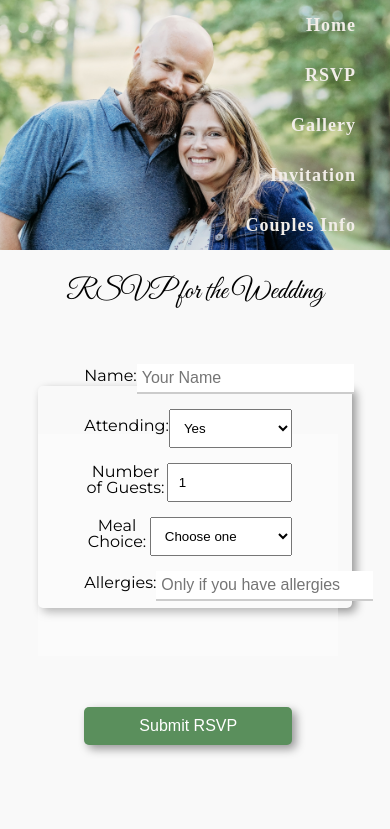
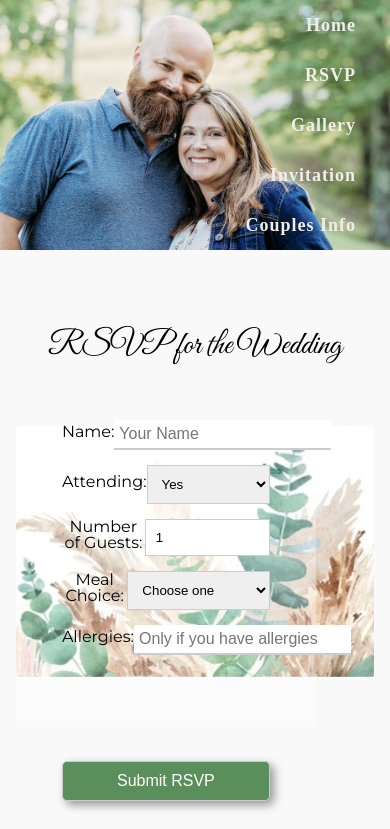
Before and after one commit to McleodHerritt/wedding-app, a React (Create React App) app in the folder client/: page /rsvp in a window 390 px wide. Shown: the top 829 px of the page. Built offline with nearby package versions, Linux system fonts and the light colour scheme; no server answers; a web font is replaced by a local one.

Commit message:
updated responsivness

```diff
--- a/client/src/pages/CouplesInfo/CouplesInfo.css
+++ b/client/src/pages/CouplesInfo/CouplesInfo.css
@@ -6,8 +6,16 @@ body {
 }
 .login-container h2 {
   text-align: center;
+  margin-top: 5rem;
   margin-bottom: 1rem;
   font-size: 3rem;
+}
+.login-form input {
+  width: 100%;
+  padding: 10px;
+  margin: 10px 0;
+  border: 1px solid #ccc;
+  border-radius: 5px;
 }
 .couples-info {
   display: flex;
--- a/client/src/pages/Invitation/invitationPage.css
+++ b/client/src/pages/Invitation/invitationPage.css
@@ -16,7 +16,7 @@
 }
 
 .flap {
-  position: absolute;
+  position: relative;
   top: 0;
   left: 0;
   width: 100%;
@@ -31,6 +31,8 @@
 
 .flap.open {
   transform: rotateX(-180deg);
+  background-color: rgb(209, 173, 140);
+  background-image: none;
 }
 
 .text-overlay {
@@ -58,18 +60,19 @@
   top: 0;
   left: 0;
   width: 100%;
-  height: 100%;
+  max-height: 100%;
   background-image: url("../../assets/invitation.jpg"); /* Adjust the path as needed */
   background-size: cover;
-  border: 1px solid rgb(241, 206, 206);
+  border: 1px solid rgb(250, 248, 248);
   flex-direction: column;
   align-items: center;
   justify-content: center;
-  opacity: 0%;
-  transition: opacity 0.5s ease; /* Smooth transition */
+  opacity: 0;
+  transition: opacity 0.8s ease; /* Smooth transition */
   padding: 20px;
   box-sizing: border-box;
   z-index: 0;
+  margin-top: 3em;
 }
 .content-behind-flap h2 {
   display: flex;
--- a/client/src/pages/RSVPPage/RSVPPage.css
+++ b/client/src/pages/RSVPPage/RSVPPage.css
@@ -47,6 +47,7 @@
   padding: 10px;
   margin-top: 5px;
   box-sizing: border-box;
+  border: 1px solid #ccc;
 }
 
 .rsvp-form button {
@@ -77,12 +78,37 @@
   .rsvp-page h2 {
     font-size: 1.75rem;
     margin-bottom: 5rem;
+    flex: 1;
+  }
+  .rsvp-form-container {
+    background-image: url("../../assets/rsvp-small-border.jpg");
+    box-shadow: none;
+    position: relative;
+    background-size: cover;
+  }
+  .top-rsvp {
+    display: flex;
+    flex-direction: column;
+    justify-content: center;
+    align-items: center;
+    margin-top: 3rem;
+  }
+  .top-rsvp h2 {
+    font-size: 2rem;
+    margin-bottom: 2rem;
+  }
+  .top-rsvp p {
+    font-size: 1rem;
+    margin-bottom: 2rem;
   }
 
-  .rsvp-form-container {
-    background-image: none;
+  .small-image {
+    width: 100%;
+    max-height: 200px;
+    margin: 0 auto 2rem auto; /* Center the image and add space below it */
+
+    flex: 1;
   }
-
   .rsvp-form {
     display: flex;
     flex-direction: column;
--- a/client/src/pages/RSVPPage/RSVPPage.js
+++ b/client/src/pages/RSVPPage/RSVPPage.js
@@ -1,6 +1,7 @@
 import React, { useState, useEffect } from "react";
 import axios from "axios";
 import "./RSVPPage.css";
+import RSVPsmallImg from "../../assets/rsvp-small-border.jpg";
 
 function RSVPPage() {
   const [guestName, setGuestName] = useState("");
@@ -49,7 +50,10 @@ function RSVPPage() {
 
   return (
     <div className="rsvp-page">
-      <h2>RSVP for the Wedding</h2>
+      <div className="top-rsvp">
+        <h2>RSVP for the Wedding</h2>
+        <image className="small-image" src={RSVPsmallImg} alt="RSVP" />
+      </div>
       <div className="rsvp-form-container">
         <form className="rsvp-form" onSubmit={handleSubmit}>
           <label>
```
Also changed, not shown: client/src/assets/rsvp-small-border.jpg (added).
